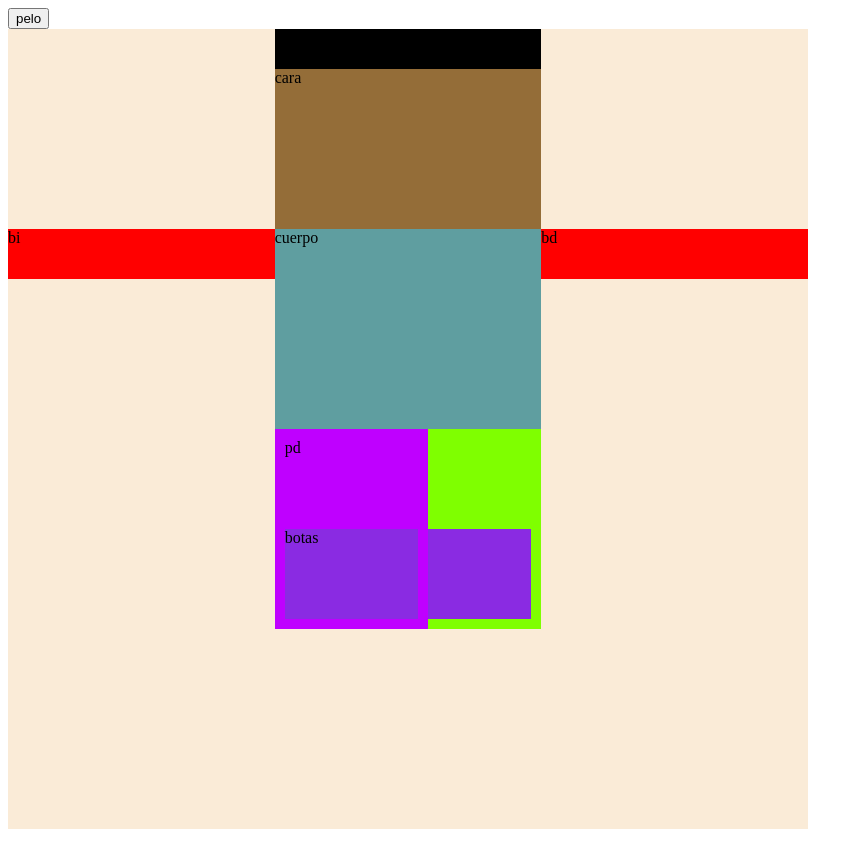
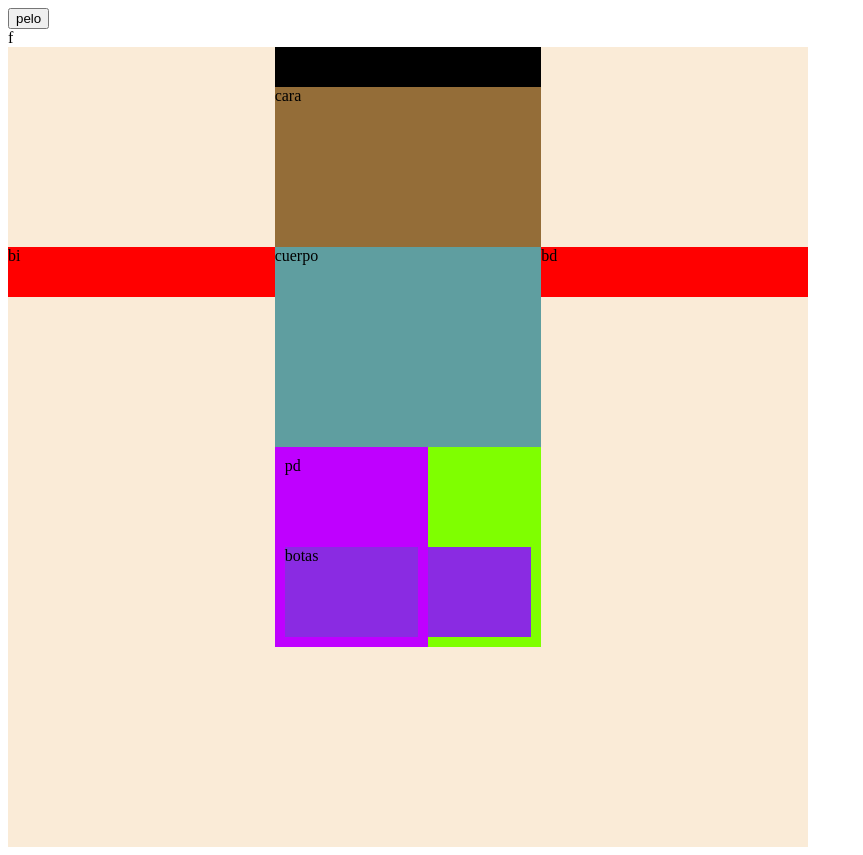
Before and after one commit to MarceloUtn25/ProyectoZero, a plain HTML site: page index.html in a window 1280 px wide. Shown: the whole page, without its empty margins (0-863 px from the left). Drawn offline with Linux system fonts and the light colour scheme.

Commit message:
moficique

```diff
--- a/index.html
+++ b/index.html
@@ -9,7 +9,7 @@
 </head>
 <body>
     <button id="pelo" class="btn">pelo</button>
-    <div class="container">
+    <div class="container"> f
 
         <div class="pj">
             <div class="cabeza">
```
